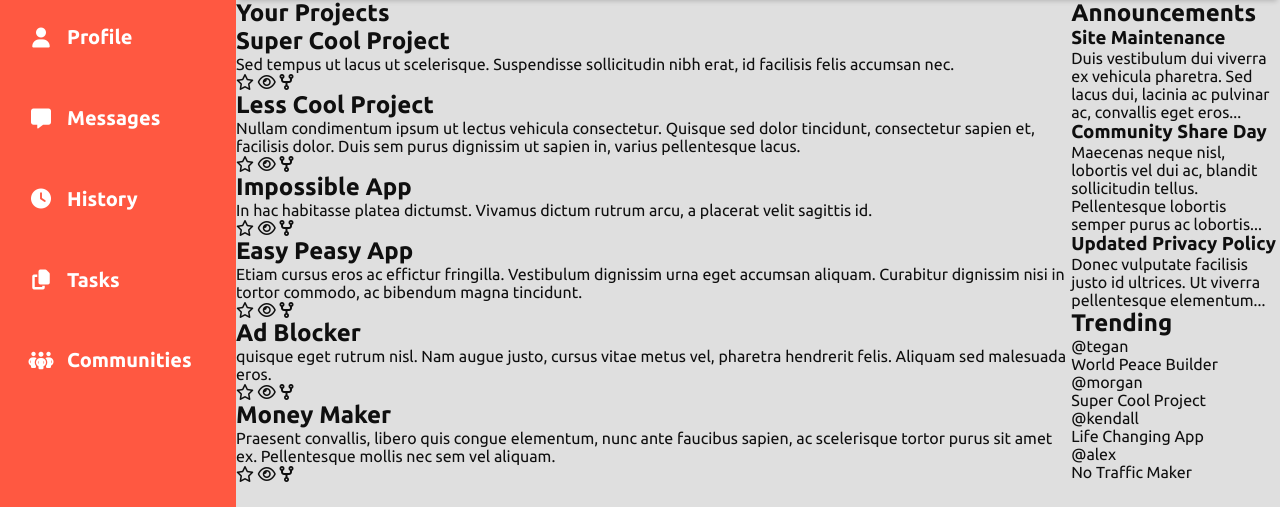
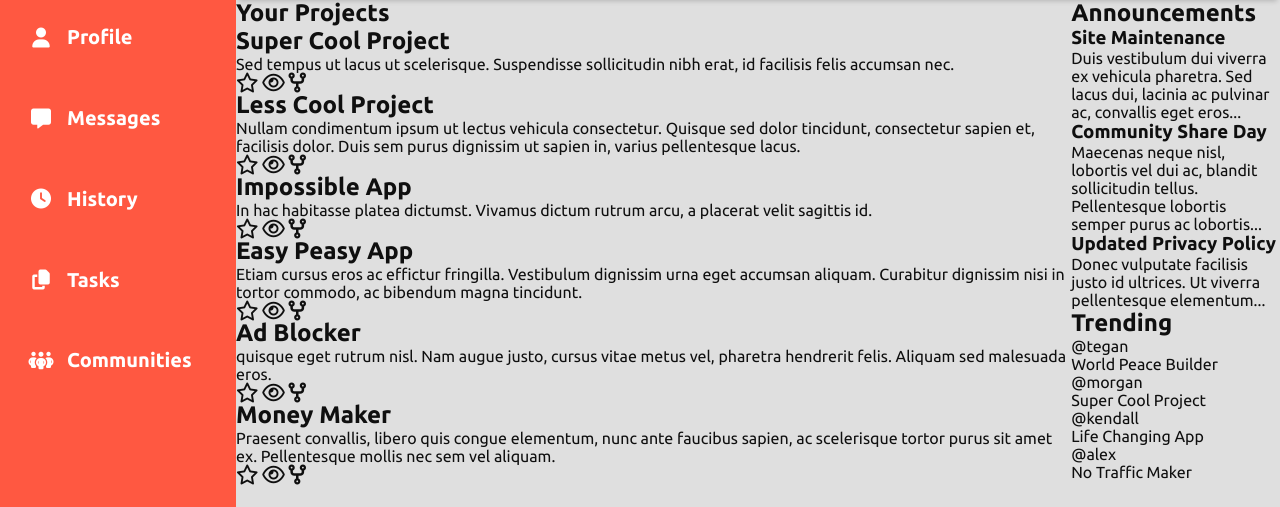
Before and after one commit to menulln/top-admin-dashboard, a plain HTML site: page index.html in a window 1280 px wide. Shown: the part 265-772 px from the top of the page. Drawn offline with Linux system fonts and the light colour scheme.

Commit message:
Increase .card icon size

```diff
--- a/index.html
+++ b/index.html
@@ -54,54 +54,54 @@
                 <h2 class="card-heading">Super Cool Project</h2>
                 <p class="card-description">Sed tempus ut lacus ut scelerisque. Suspendisse sollicitudin nibh erat, id facilisis felis accumsan nec.</p>
                 <div class="card-icons">
-                    <i class="fa-regular fa-star card-icon" style="color: #0f0f0f;"></i>
-                    <i class="fa-regular fa-eye card-icon" style="color: #0f0f0f;"></i>
-                    <i class="fa-solid fa-code-fork card-icon" style="color: #0f0f0f;"></i>
+                    <i class="fa-regular fa-star fa-lg card-icon" style="color: #0f0f0f;"></i>
+                    <i class="fa-regular fa-eye fa-lg card-icon" style="color: #0f0f0f;"></i>
+                    <i class="fa-solid fa-code-fork fa-lg card-icon" style="color: #0f0f0f;"></i>
                 </div>
             </div>
             <div class="card">
                 <h2 class="card-heading">Less Cool Project</h2>
                 <p class="card-description">Nullam condimentum ipsum ut lectus vehicula consectetur. Quisque sed dolor tincidunt, consectetur sapien et, facilisis dolor. Duis sem purus dignissim ut sapien in, varius pellentesque lacus.</p>
                 <div class="card-icons">
-                    <i class="fa-regular fa-star card-icon" style="color: #0f0f0f;"></i>
-                    <i class="fa-regular fa-eye card-icon" style="color: #0f0f0f;"></i>
-                    <i class="fa-solid fa-code-fork card-icon" style="color: #0f0f0f;"></i>
+                    <i class="fa-regular fa-star fa-lg card-icon" style="color: #0f0f0f;"></i>
+                    <i class="fa-regular fa-eye fa-lg card-icon" style="color: #0f0f0f;"></i>
+                    <i class="fa-solid fa-code-fork fa-lg card-icon" style="color: #0f0f0f;"></i>
                 </div>
             </div>
             <div class="card">
                 <h2 class="card-heading">Impossible App</h2>
                 <p class="card-description">In hac habitasse platea dictumst. Vivamus dictum rutrum arcu, a placerat velit sagittis id.</p>
                 <div class="card-icons">
-                    <i class="fa-regular fa-star card-icon" style="color: #0f0f0f;"></i>
-                    <i class="fa-regular fa-eye card-icon" style="color: #0f0f0f;"></i>
-                    <i class="fa-solid fa-code-fork card-icon" style="color: #0f0f0f;"></i>
+                    <i class="fa-regular fa-star fa-lg card-icon" style="color: #0f0f0f;"></i>
+                    <i class="fa-regular fa-eye fa-lg card-icon" style="color: #0f0f0f;"></i>
+                    <i class="fa-solid fa-code-fork fa-lg card-icon" style="color: #0f0f0f;"></i>
                 </div>
             </div>
             <div class="card">
                 <h2 class="card-heading">Easy Peasy App</h2>
                 <p class="card-description">Etiam cursus eros ac effictur fringilla. Vestibulum dignissim urna eget accumsan aliquam. Curabitur dignissim nisi in tortor commodo, ac bibendum magna tincidunt.</p>
                 <div class="card-icons">
-                    <i class="fa-regular fa-star card-icon" style="color: #0f0f0f;"></i>
-                    <i class="fa-regular fa-eye card-icon" style="color: #0f0f0f;"></i>
-                    <i class="fa-solid fa-code-fork card-icon" style="color: #0f0f0f;"></i>
+                    <i class="fa-regular fa-star fa-lg card-icon" style="color: #0f0f0f;"></i>
+                    <i class="fa-regular fa-eye fa-lg card-icon" style="color: #0f0f0f;"></i>
+                    <i class="fa-solid fa-code-fork fa-lg card-icon" style="color: #0f0f0f;"></i>
                 </div>
             </div>
             <div class="card">
                 <h2 class="card-heading">Ad Blocker</h2>
                 <p class="card-description">quisque eget rutrum nisl. Nam augue justo, cursus vitae metus vel, pharetra hendrerit felis. Aliquam sed malesuada eros.</p>
                 <div class="card-icons">
-                    <i class="fa-regular fa-star card-icon" style="color: #0f0f0f;"></i>
-                    <i class="fa-regular fa-eye card-icon" style="color: #0f0f0f;"></i>
-                    <i class="fa-solid fa-code-fork card-icon" style="color: #0f0f0f;"></i>
+                    <i class="fa-regular fa-star fa-lg card-icon" style="color: #0f0f0f;"></i>
+                    <i class="fa-regular fa-eye fa-lg card-icon" style="color: #0f0f0f;"></i>
+                    <i class="fa-solid fa-code-fork fa-lg card-icon" style="color: #0f0f0f;"></i>
                 </div>
             </div>
             <div class="card">
                 <h2 class="card-heading">Money Maker</h2>
                 <p class="card-description">Praesent convallis, libero quis congue elementum, nunc ante faucibus sapien, ac scelerisque tortor purus sit amet ex. Pellentesque mollis nec sem vel aliquam.</p>
                 <div class="card-icons">
-                    <i class="fa-regular fa-star card-icon" style="color: #0f0f0f;"></i>
-                    <i class="fa-regular fa-eye card-icon" style="color: #0f0f0f;"></i>
-                    <i class="fa-solid fa-code-fork card-icon" style="color: #0f0f0f;"></i>
+                    <i class="fa-regular fa-star fa-lg card-icon" style="color: #0f0f0f;"></i>
+                    <i class="fa-regular fa-eye fa-lg card-icon" style="color: #0f0f0f;"></i>
+                    <i class="fa-solid fa-code-fork fa-lg card-icon" style="color: #0f0f0f;"></i>
                 </div>
             </div>
         </div>
```
